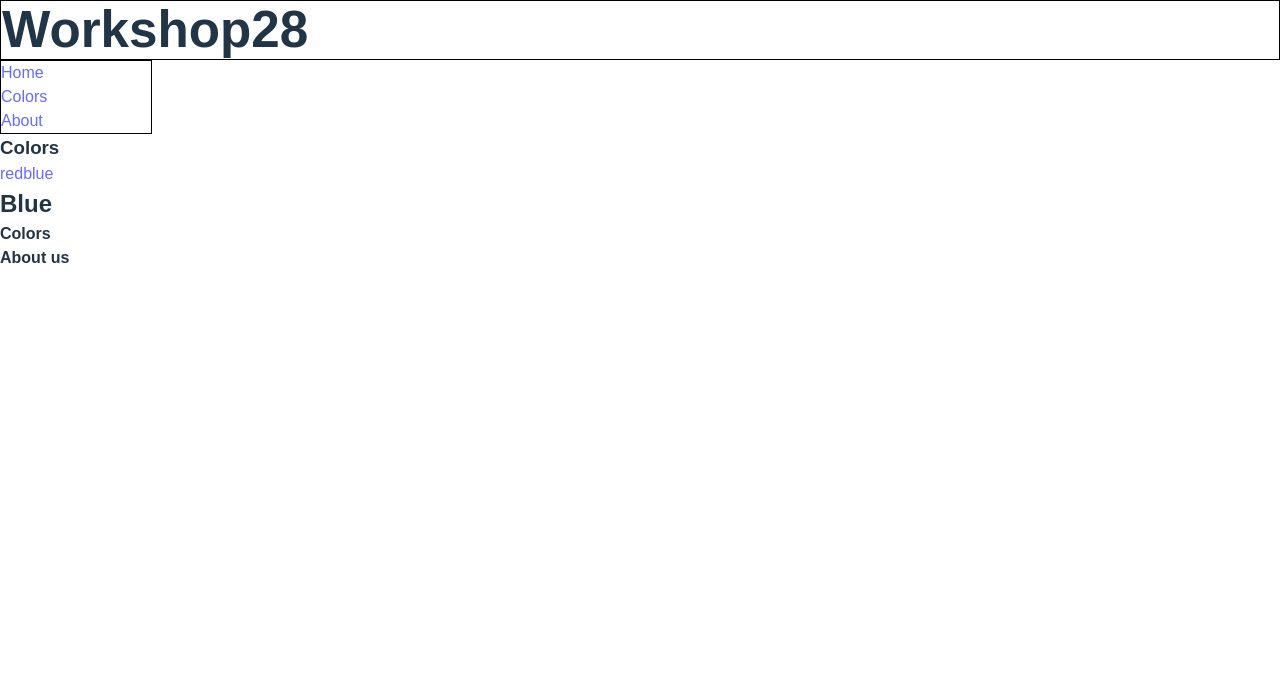
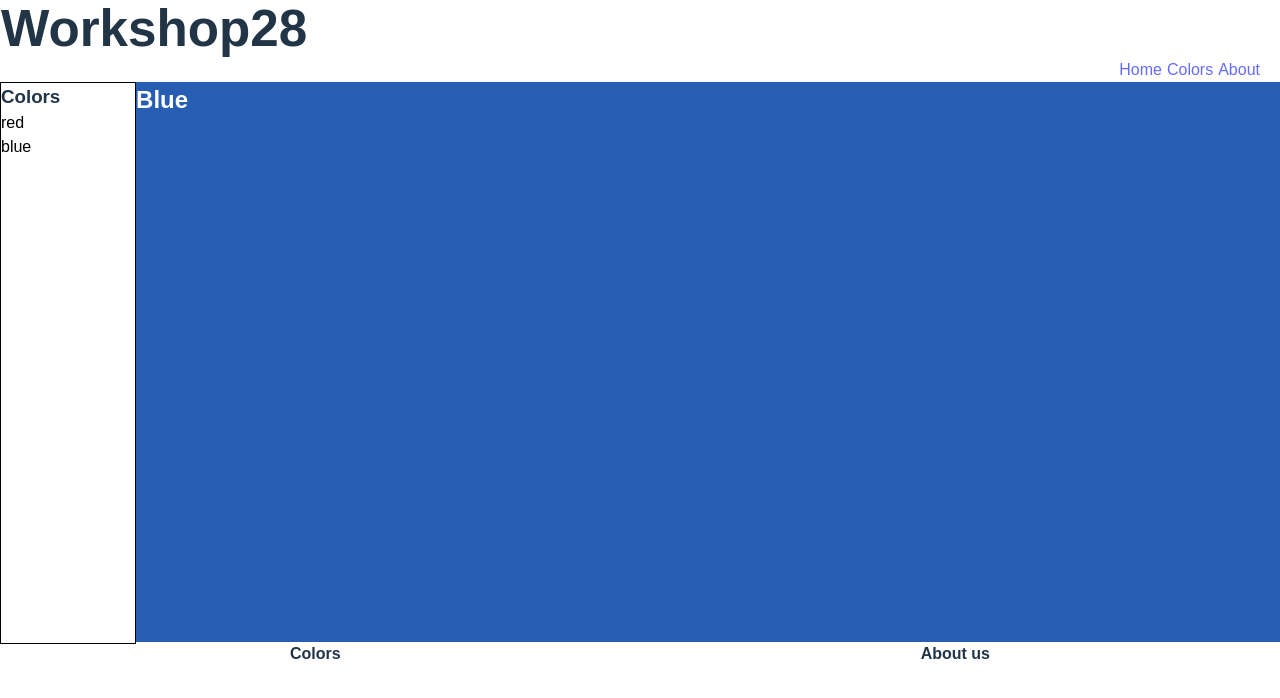
Before and after one commit to Pivanrios/react-route, a React (Vite) app in the folder react-route/: page /colors/blue in a window 1280 px wide. Shown: the top 698 px of the page. Built offline with nearby package versions, Linux system fonts and the light colour scheme.

Commit message:
new css for nested routes

```diff
--- a/react-route/src/App.css
+++ b/react-route/src/App.css
@@ -20,19 +20,31 @@ body > div {
   height: 100vh;
   width: 100vw;
 }h1{
-  border: 1px solid black;
+
   padding: 1px;
-}#container {
-  height: 100%;
+}.container {
+  height: 70vh;
   display: flex;
   flex-direction: row;
-}
-
-#container > div {
+}.container > div {
   display: flex;
 }
-/*2.) Navbar*/
-#navbar {
+/* 2.) navbar*/
+#navbar{
+  display: flex;
+  flex-flow: row wrap;
+  justify-content: flex-end;
+  gap: 5px;
+  padding-right: 20px;
+}#navbar>a{
+
+}
+/* Main section*/
+
+
+
+/*2.) Color Sidebar*/
+#sidebar {
   display: flex;
   flex-direction: column;
   height: 100%;
@@ -41,35 +53,34 @@ body > div {
   justify-content: start;
   align-items: flex-start;
   border: 1px solid black;
-}a{
+}#sidebar>a{
   width: 100%;
   color: black;
-
 }a:hover{
   background-color: gray;
   color: white;
 }
 
-/*3.) Main Section*/
-#main-section {
-  flex-grow: 1;
-  border: 1px solid black;
-}
 
-#main-section > div {
-  width: 100%;
-  display: flex;
-  align-items: center;
-  justify-content: center;
-}
 
 /* 4.) Colors*/
-.red {
+.color{
+  width: 100%;
+
+}
+#red {
   background-color: #b05f6d;
   color: white;
 }
 
-.blue {
+#blue {
   background-color: #275db3;
   color: white;
 }
+
+/*footer*/
+footer{
+  display: flex;
+  flex-direction: row;
+  justify-content: space-around;
+}
```
